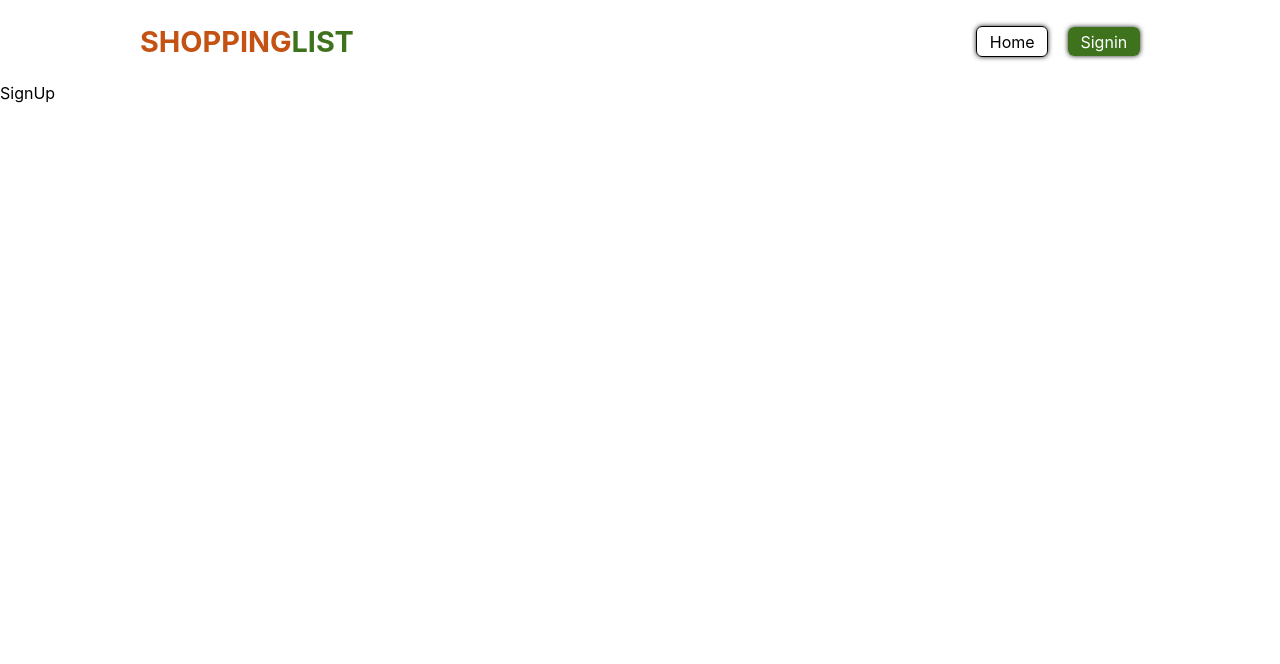
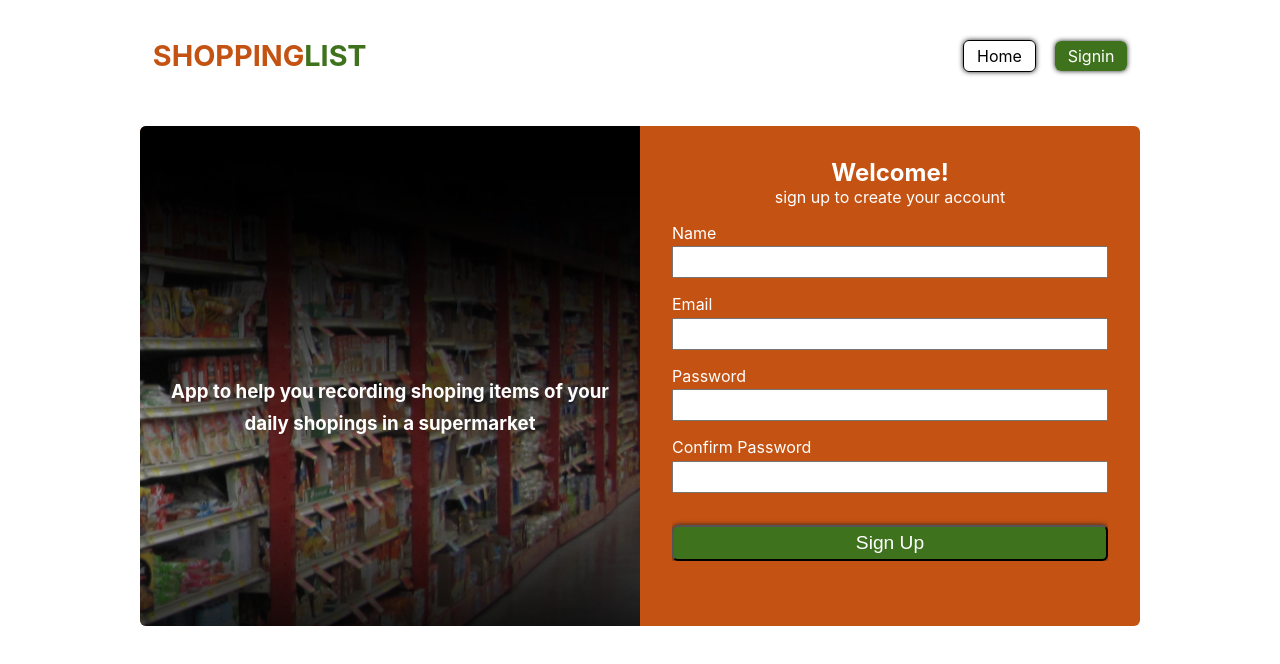
Before and after one commit to jemmyarina/shoping_list, a React (Create React App) app: page /signup in a window 1280 px wide. Shown: the top 664 px of the page. Built offline with nearby package versions, Linux system fonts and the light colour scheme.

Commit message:
dashboard design-draft

```diff
--- a/src/App.css
+++ b/src/App.css
@@ -1,3 +1,9 @@
+*{
+  margin: 0;
+  padding: 0;
+  box-sizing: border-box;
+}
+
 body {
   margin: 0;
   font-family: -apple-system, BlinkMacSystemFont, 'Segoe UI', 'Roboto', 'Oxygen',
@@ -12,8 +18,19 @@ a {
   color: black;
 }
 
+ul {
+  list-style: none;
+  margin: 0;
+}
+
+.page {
+  background: #F3F3F3;
+  height: 100vh;
+}
+
 .card {
   color: white;
+  height: 500px;
   width: 80%;
   max-width: 1000px;
   background: #C45212;
@@ -23,7 +40,9 @@ a {
   overflow: hidden;
 }
 
-.card h2 {
+.card h2,
+.card p,
+.card footer {
   text-align: center;
 }
 
@@ -39,22 +58,79 @@ a {
   justify-content: space-around;
 }
 
+.card__left {
+  position: relative;
+}
+
+.card__left h3 {
+  position: absolute;
+  text-align: center;
+  top: 50%;
+  left: 50%;
+  transform: translateX(-50%);
+  width: 90%;
+  line-height: 2rem;
+}
+
 .card__right {
   padding: 2rem;
 }
 
 .card__right label {
-  padding: 2rem 0 0 0;
+  padding: 1rem 0 .2rem 0;
 }
 
 .card__right button {
-  margin-top: 3rem;
+  margin-top: 2rem;
+  font-size: 1.2rem;
+}
+
+.card__right a {
+  color: #FFDF95;
+  text-decoration: underline;
 }
 
 .card__right input {
   font-size: 1.2rem;
+  padding: .2rem;
 }
 
-/* .card img {
-  width: 100%;
-} */
+.card__right footer {
+  margin-top: 2rem;
+}
+
+.btn {
+  border-radius: 6px;
+  text-transform: capitalize;
+  padding: .3rem .8rem;
+  background: white;
+  box-shadow: 0px 0px 5px #222;
+}
+
+.btn-light, .btn-dark {
+  border-radius: 6px;
+  text-transform: capitalize;
+  padding: .3rem .8rem;
+  box-shadow: 0px 0px 5px #222;
+}
+
+.btn-light {
+  border: 1px solid black;
+  background-color: transparent;
+  color: black;
+}
+
+.btn-light:hover {
+  background-color: #3E721D;
+  color: white;
+  border: none;
+}
+
+.btn-dark {
+  background-color: #3E721D;
+  color: white;
+}
+
+.btn-dark:hover {
+  color: black;
+}
--- a/src/components/Dashboard.js
+++ b/src/components/Dashboard.js
@@ -1,11 +1,56 @@
 import React from 'react';
-import Navbar from './shared/Navbar';
+import { Link } from 'react-router-dom';
+import NavbarLogged from './shared/NavbarLogged';
+import './styles/dashboard.css';
+
+const Item = ({ item }) => {
+    // const [] = useState
+    return (
+        <li className={item.done && 'done'}>
+            <input type="checkbox" checked={item.done && true} />
+            <p>{item.name}</p>
+            <span className={`${item.category} category`}>{item.category}</span>
+            <p>last updated {item.date}</p>
+            <Link className="edit category" to={`/item/${item.id}`}>edit</Link>
+            <button className="delete category">delete</button>
+        </li>
+    );
+}
 
 const Dashboard = () => {
+
+    const items = [
+        { id: 1, done: false, name: 'name of item1', category: 'food', date: '12th March 2021' },
+        { id: 2, done: false, name: 'name of item2', category: 'hygiene', date: '12th March 2021' },
+        { id: 3, done: true, name: 'name of item3', category: 'clothes', date: '12th March 2021' },
+        { id: 4, done: true, name: 'name of item4', category: 'fruits', date: '12th March 2021' },
+    ];
+
     return (
-        <div>
-            {/* <Navbar links={[{ name:'Home', path: '/signin', type: 'light' }, { name:'Signup', path: '/signup', type: 'dark' }]}/> */}
-            Dashboard
+        <div className="page dashboard">
+            <NavbarLogged />
+            <main>
+                <header className="dashboard__actions">
+                    <Link className="btn orange" to="/item/create"> + Add Item</Link>
+                    <select name="category">
+                        <option value="category0" disabled selected>Category</option>
+                        <option value="category1">Category 1</option>
+                        <option value="category2">Category 2</option>
+                        <option value="category3">Category 3</option>
+                        <option value="category4">Others</option>
+                    </select>
+                    <select name="category">
+                        <option value="all" selected>All</option>
+                        <option value="bought">Bought</option>
+                        <option value="unbought">UnBought</option>
+                    </select>
+                </header>
+                <section className="dashboard__list">
+                    <ul>
+                        {items.map(item => <Item item={item} />)}
+                    </ul>
+                </section>
+            </main>
         </div>
     )
 }
--- a/src/components/SignIn.js
+++ b/src/components/SignIn.js
@@ -1,24 +1,27 @@
 import React from 'react'
+import { Link } from 'react-router-dom';
+import Shop from './assets/images/shop.jpg';
 import Navbar from './shared/Navbar';
-import Shop from './assets/images/shop.jpg';
 import './styles/signin.css';
 
 const SignIn = () => {
     return (
-        <div>
+        <div className="signin-page">
             <Navbar links={[{ name:'Home', path: '/signin', type: 'light' }, { name:'Signup', path: '/signup', type: 'dark' }]}/>
             <div className="card">
-                <div className="card__left"><img src={Shop} alt="shop"/></div>
+                <div className="card__left"><img src={Shop} alt="shop"/><h3>App to help you recording shoping items  of your daily shopings in a supermarket</h3></div>
                 <div className="card__right">
                     <form>
-                        <h2>Signin</h2>
+                        <h2>Welcome!</h2>
+                        <p>sign into your account</p>
                         <label htmlFor="email">Email</label>
                         <input type="email" id="email" name="email" />
                         <label htmlFor="password">Password</label>
                         <input type="password" id="password" name="password" />
 
-                        <button className="btn-dark">Sign Up</button>
+                        <button className="btn-dark">Sign In</button>
                     </form>
+                    <footer>Don't have an account? <Link to="/signup">Sign Up</Link></footer>
                 </div>
             </div>
         </div>
--- a/src/components/SignUp.js
+++ b/src/components/SignUp.js
@@ -1,11 +1,33 @@
 import React from 'react';
+import { Link } from 'react-router-dom';
+import Shop from './assets/images/shop.jpg';
 import Navbar from './shared/Navbar';
+import './styles/signin.css';
+
 
 const SignUp = () => {
     return (
-        <div>
+        <div className="signin-page">
             <Navbar links={[{ name:'Home', path: '/signin', type: 'light' }, { name:'Signin', path: '/signin', type: 'dark' }]}/>
-            SignUp
+            <div className="card">
+                <div className="card__left"><img src={Shop} alt="shop"/><h3>App to help you recording shoping items  of your daily shopings in a supermarket</h3></div>
+                <div className="card__right">
+                    <form>
+                        <h2>Welcome!</h2>
+                        <p>sign up to create your account</p>
+                        <label htmlFor="name">Name</label>
+                        <input type="text" id="name" name="name" />
+                        <label htmlFor="email">Email</label>
+                        <input type="email" id="email" name="email" />
+                        <label htmlFor="password">Password</label>
+                        <input type="password" id="password" name="password" />
+                        <label htmlFor="confirm-password">Confirm Password</label>
+                        <input type="password" id="confirm-password" name="confirm-password" />
+
+                        <button className="btn-dark">Sign Up</button>
+                    </form>
+                </div>
+            </div>
         </div>
     )
 }
--- /dev/null
+++ b/src/components/shared/NavbarLogged.js
@@ -0,0 +1,21 @@
+import React from 'react'
+import { Link } from 'react-router-dom';
+import '../styles/navbarLogged.css';
+
+const NavbarLogged = () => {
+    return (
+        <div className="navbar-logged">
+        <div className="navbar-logged__inner">
+            <div className="navbar-logged__logo">Shopping<span>List</span></div>
+            <div className="navbar-logged__links">
+                <ul>
+                    <li><Link to="/category/create" className={`btn-dark`}>Add category</Link></li>
+                    <li className="profile"><img src="https://randomuser.me/api/portraits/thumb/men/75.jpg" alt="profile"/></li>
+                </ul>
+            </div>
+        </div>
+        </div>
+    )
+}
+
+export default NavbarLogged
--- /dev/null
+++ b/src/components/styles/dashboard.css
@@ -0,0 +1,61 @@
+.dashboard__actions {
+    display: flex;
+    justify-content: space-around;
+}
+
+.dashboard__list ul {
+    width: 80%;
+    max-width: 900px;
+}
+
+.dashboard__list ul li button {
+    font-weight: bolder;
+}
+
+.dashboard__list ul li.done button {
+    font-weight: lighter;
+}
+
+.dashboard__list ul li {
+    display: grid;
+    margin: 1rem 0 ;
+    place-items: center;
+    border-radius: 10px;
+    background: white ;
+    grid-gap: 2rem;
+    grid-template-columns: 1fr 6fr 3fr 6fr 1fr 2fr;
+    padding: 1rem;
+    font-weight: bolder;
+}
+
+.dashboard__list ul .done {
+    background: #E5E5E5;
+    font-weight: lighter;
+}
+
+.category {
+    border-radius: 6px;
+    padding: .4rem 0;
+    width: 8rem;
+    text-align: center;
+}
+
+.food {
+    background: #8FC89C;
+    color: white;
+}
+
+.hygiene {
+    background: lightblue;
+    color: white;
+}
+
+.clothes {
+    background: black;
+    color: white;
+}
+
+.fruits {
+    background: #FFAE2C;
+    color: white;
+}
--- a/src/components/styles/navbar.css
+++ b/src/components/styles/navbar.css
@@ -22,31 +22,3 @@
 .navbar__links .btn-light {
     margin-right: 1.2rem;
 }
-
-.btn-light, .btn-dark {
-    border-radius: 6px;
-    text-transform: capitalize;
-    padding: .3rem .8rem;
-    box-shadow: 0px 0px 5px #222;
-}
-
-.btn-light {
-    border: 1px solid black;
-    background-color: transparent;
-    color: black;
-}
-
-.btn-light:hover {
-    background-color: #3E721D;
-    color: white;
-    border: none;
-}
-
-.btn-dark {
-    background-color: #3E721D;
-    color: white;
-}
-
-.btn-dark:hover {
-    color: black;
-}
--- /dev/null
+++ b/src/components/styles/navbarLogged.css
@@ -0,0 +1,44 @@
+.navbar-logged {
+    background: #C45212;
+}
+
+.navbar-logged__inner {
+    display: flex;
+    justify-content: space-between;
+    align-items: center;
+    padding: 0.2rem .8rem;
+    width: 100%;
+    max-width: 1000px;
+    margin: auto;
+}
+
+.navbar-logged__logo {
+    text-transform: uppercase;
+    color: white;
+    font-weight: bolder;
+    font-size: 1.8rem;
+}
+
+.navbar-logged__logo span {
+    color: #3E721D;
+}
+
+.navbar-logged__links .btn-light {
+    margin-right: 1.2rem;
+}
+
+.navbar-logged__links ul {
+    display: flex;
+    justify-content: space-between;
+    align-items: center;
+}
+
+.navbar-logged__links .profile {
+    border-radius: 50%;
+    overflow: hidden;
+    margin-left: 2rem;
+}
+
+.navbar-logged__links .profile img {
+    width: 100%;
+}
--- a/src/components/styles/signin.css
+++ b/src/components/styles/signin.css
@@ -0,0 +1,7 @@
+.signin-page {
+    display: flex;
+    justify-content: space-between;
+    align-items: center;
+    flex-direction: column;
+    height: 80vh;
+}
```
